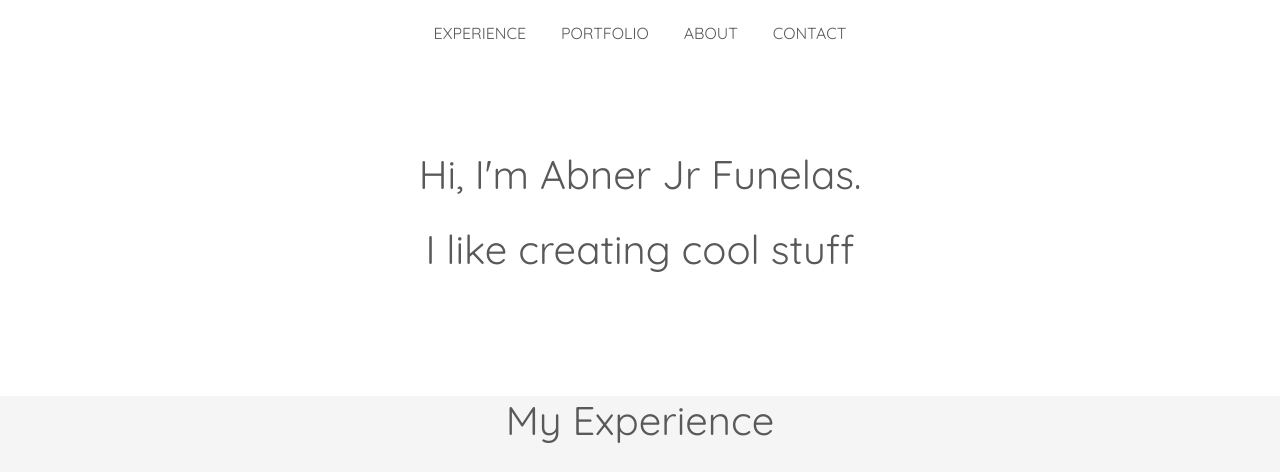
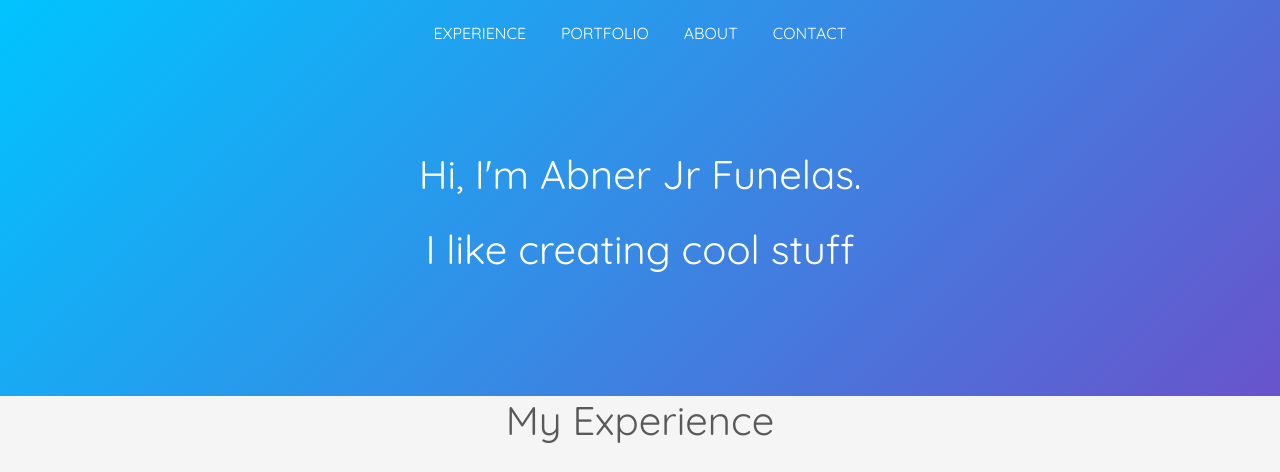
Before and after one commit to ajfunelas/Simple-Portfolio, a plain HTML site: page index.html in a window 1280 px wide. Shown: the top 472 px of the page. Drawn offline with Linux system fonts and the light colour scheme.

Commit message:
Hero-color
- Color Change

```diff
--- a/css/styles.css
+++ b/css/styles.css
@@ -8,7 +8,8 @@ div {
   display: block;
 }
 body {
-  background-color:rgb(255, 255, 255);
+  /* background-color:rgb(255, 255, 255); */
+  background: linear-gradient(135deg,#00C4FF,#9D1BB2);
   font-family: 'Quicksand', sans-serif;
   font-size: 18px;
   color: #5a5959;
@@ -78,6 +79,7 @@ p {
   vertical-align: middle;
   font-size: 16px;
   text-transform: uppercase;
+  color: white;
 }
 .hi {
   width: 100%;
@@ -85,7 +87,9 @@ p {
   padding-top: 10vh;
   min-height: 40.8vh
 }
-
+.hi h1 {
+  color: white;
+}
 .body {
   background-color: #F5F5F5;
   box-sizing: border-box;
```
Also changed, not shown: index.html (+0 -3 lines).
